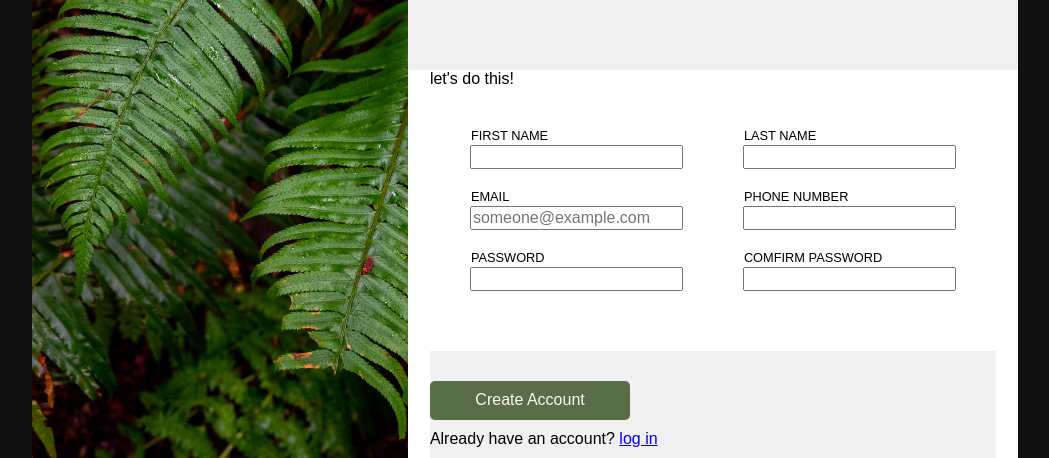
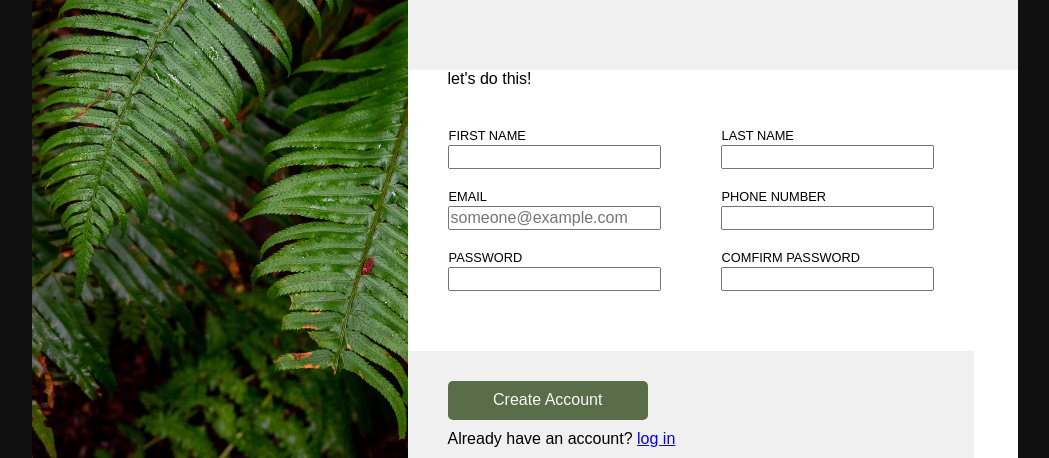
Before and after one commit to Steveaub/Project-Sign-up-Form, a plain HTML site: page index.html in a window 1280 px wide. Shown: the part 342-800 px from the top of the page, without its empty margins (115-1164 px from the left). Drawn offline with Linux system fonts and the light colour scheme.

Commit message:
Adjust Text Alignment to Left Side

```diff
--- a/style.css
+++ b/style.css
@@ -85,10 +85,10 @@ header, footer {
 .inputcontainer {
   font-size: 1rem;
   display: flex;
-
+  align-self: flex-start;
 
   padding: 10px;
-  /* padding-right: 200px; */
+
 
 }
 
@@ -105,6 +105,8 @@ button {
 }
 
 legend {
+  position: relative;
+  left: 40px;
 
 }
 
@@ -114,7 +116,8 @@ legend {
   display: flex;
   flex-direction: column;
   align-items: center;
-
+  position: relative;
+  left: 40px;
 }
 
 .login-wrapper p {
@@ -137,15 +140,10 @@ legend {
   flex-direction: column;
 }
 
-fieldset {
-  border: none;
-  flex-grow: 1;
-  display: flex;
 
-
-}
 label {
   font-size: .8rem;
+
 }
  label, input {
 
@@ -162,3 +160,8 @@ legend, .form-leftside {
 .form-leftside, .form-rightside {
   padding: 30px;
 }
+form {
+  display: flex;
+  flex-direction: column;
+  align-self: flex-start;
+}
```
